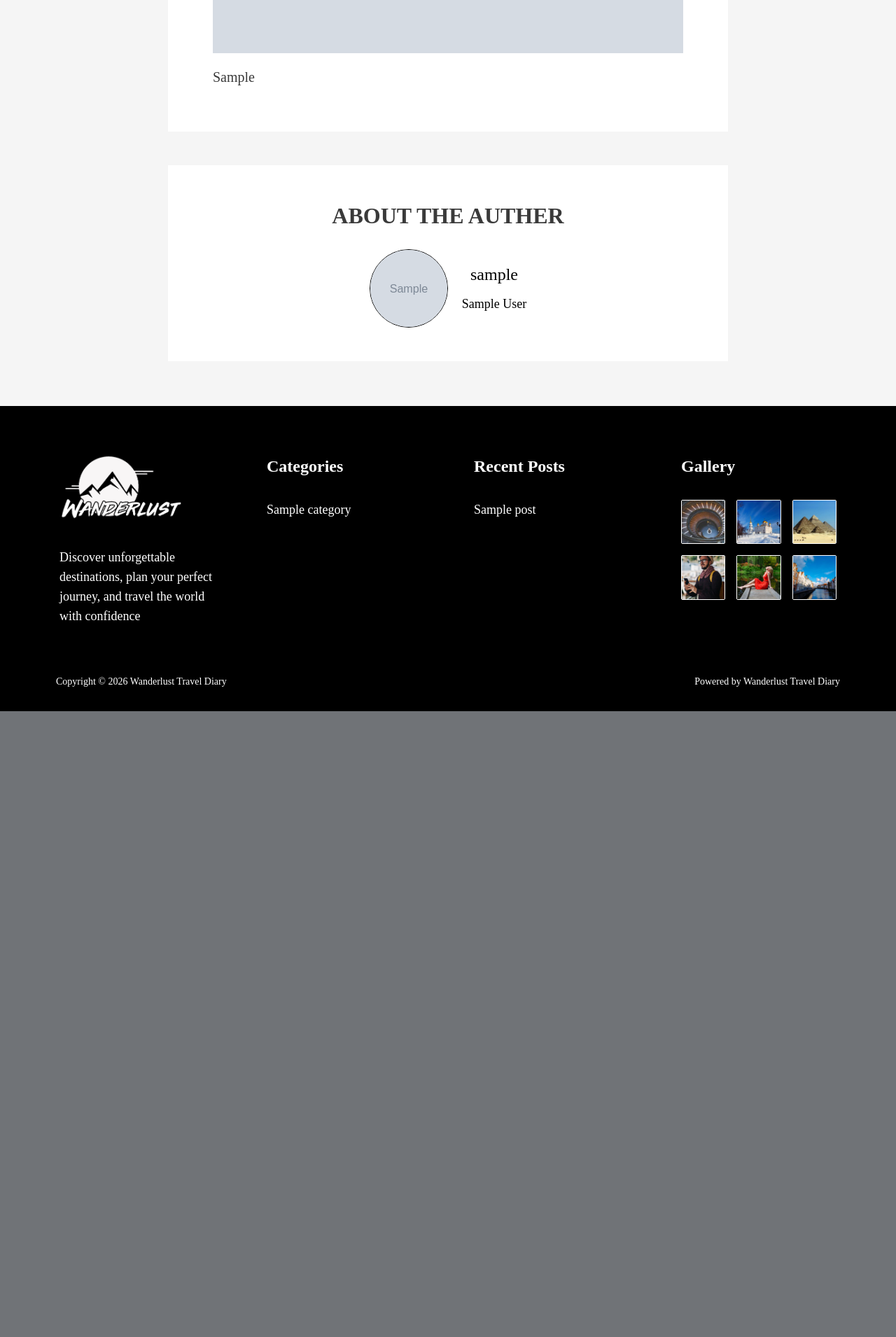
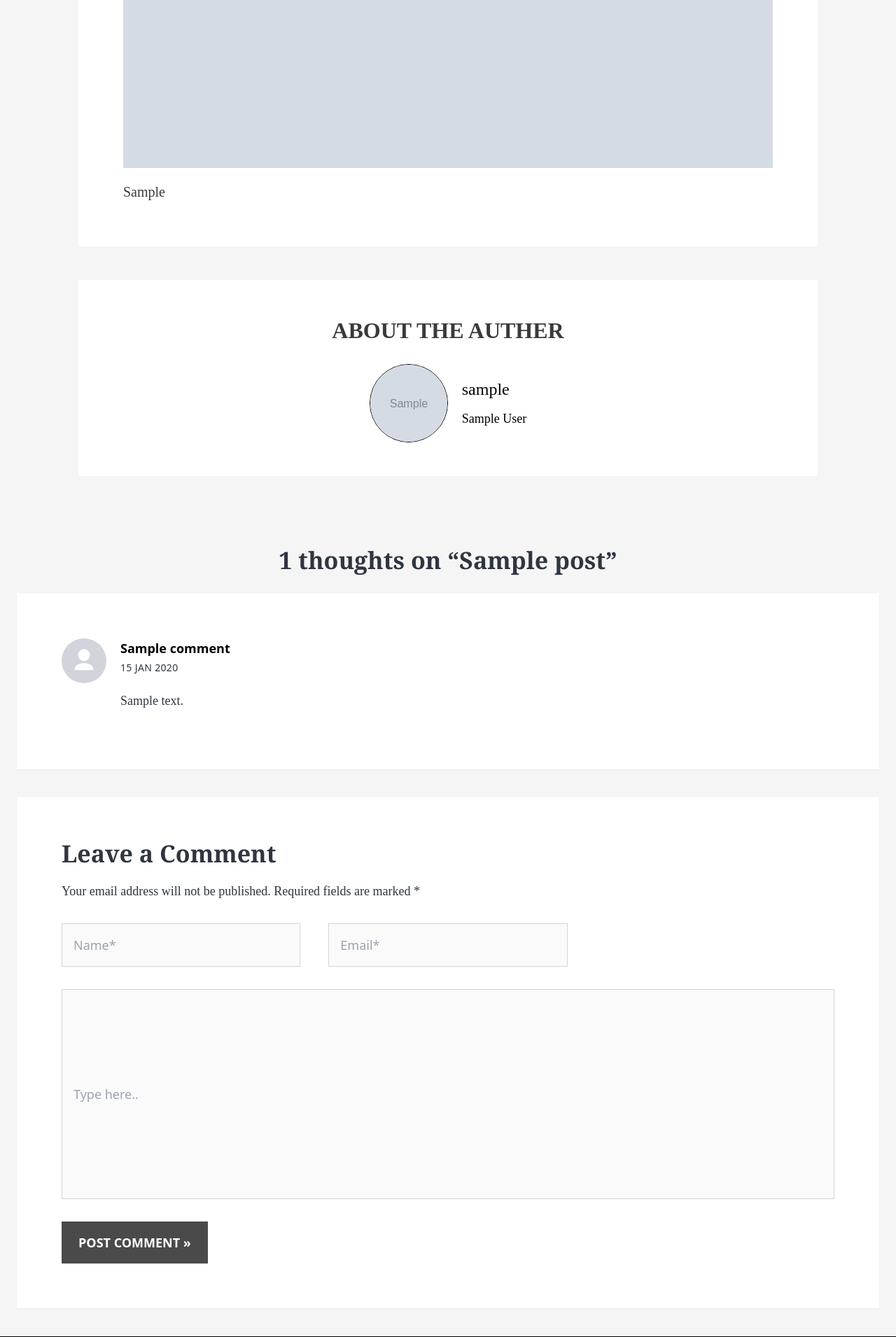
Before and after one commit to ariyarastpour/project1, a Django app: page /blog/1 in a window 1280 px wide. Shown: the part 1720-3630 px from the top of the page at 70% size. Before the commit the page ends 2736 px from the top, so only its background shows below. Run offline with Django 5.2, Linux system fonts and the light colour scheme; tables that the repository leaves empty hold one stand-in row (values such as "Sample post"); grey boxes marked "Sample" are stand-in pictures; some libraries are stand-ins or nearby versions.

Commit message:
I finished comments in single pages

```diff
--- /dev/null
+++ b/blog/forms.py
@@ -0,0 +1,8 @@
+from django import forms
+from blog.models import Comment
+
+class CommentForm(forms.ModelForm):
+
+    class Meta:
+        model = Comment
+        fields = ['post','name', 'email', 'message']
--- a/blog/urls.py
+++ b/blog/urls.py
@@ -4,7 +4,7 @@ app_name = 'blog'
 
 urlpatterns = [
     path('', blog_view, name='index'),
-    path('/<int:pid>',blog_pid, name='pid'),
+    path('/<int:pid>',blog_single, name='pid'),
     #author url
     path('/author/<str:author_username>',blog_view ,name='author' ),
     #categories url
--- a/blog/views.py
+++ b/blog/views.py
@@ -1,6 +1,8 @@
 from django.shortcuts import render , get_object_or_404
-from blog.models import Post
+from blog.models import Post,Comment
 from django.core.paginator import Paginator,PageNotAnInteger,EmptyPage
+from django.contrib import messages
+from blog.forms import CommentForm
 
 def blog_view(request,**kwargs):
     posts = Post.objects.filter(status=1)
@@ -29,10 +31,19 @@ def blog_view(request,**kwargs):
     return render(request, 'blog/blog-home.html', context)
 
 #Single Page
-def blog_pid(request,pid):
+def blog_single(request,pid):
+    if request.method == 'POST':
+        form = CommentForm(request.POST)
+        if form.is_valid():
+            form.save()
+            messages.add_message(request,messages.SUCCESS,'Thanks for your comment! We will be in touch with you shortly.')
+        else:
+            messages.add_message(request,messages.ERROR,'Your comment failed to send')
     posts = Post.objects.filter(status=1)
     post = get_object_or_404(posts, pk=pid,status=1)
-    context = {'post':post}
+    comments = Comment.objects.filter(post=post, approved=True)
+    form = CommentForm()
+    context = {'post':post, 'comments':comments, 'form':form}
     return render(request,'blog/blog-single.html',context)
 
 def blog_search(request):
--- a/templates/blog/blog-categories-footer.html
+++ b/templates/blog/blog-categories-footer.html
@@ -2,7 +2,7 @@
 
 <div class="flex flex-col gap-5 w-full sm:w-1/2 lg:w-1/5">
     <h2 class="text-white font-semibold md:text-2xl text-xl md:pb-3 pb-2">Categories</h2>
-    <div class="md:flex md:flex-col grid grid-cols-2 gap-x-6 gap-y-1">
+    <div class="flex flex-col gap-y-1">
         {% for name in categories %}
             <a href="{% url 'blog:category' cat_name=name %}" class="text-white md:text-lg text-md hover:text-black transition">{{name}}</a>
         {% endfor %}
--- a/templates/blog/blog-home.html
+++ b/templates/blog/blog-home.html
@@ -270,7 +270,7 @@
             <div class="md:mt-36 mt-16 flex flex-col items-center gap-14">
                 <div class="flex flex-col items-center gap-6 text-center">
                     <h1 class="text-white md:text-7xl text-4xl md:font-bold font-semibold">Wanderlust Travel Blog</h1>
-                    <p class="text-white md:text-2xl text-lg drop-shadow-lg">
+                    <p class="text-white md:text-2xl text-lg md:drop-shadow-lg drop-shadow-md">
                         to see something once than hear about it a thousand times!
                     </p>
                 </div>
@@ -365,7 +365,7 @@
 
         {% include  "blog/blog-sidebar.html" %}
     </div>
-    <div class="flex pb-16 pt-8 justify-center pl-16 w-3/5 items-center">
+    <div class="flex md:pb-16 pb-10 pt-8 justify-center md:pl-16 md:w-3/5 items-center">
         {% include "blog/blog-paginator.html" %}
     </div>
 
--- a/templates/blog/blog-paginator.html
+++ b/templates/blog/blog-paginator.html
@@ -2,11 +2,10 @@
 
 <div class="relative w-full flex items-center justify-center p-4">
   {% if posts.has_previous %}
-    <a href="?page=posts.previous_page_number" class="absolute left-0 border border-solid border-black px-4 py-2 text-gray-700 hover:text-white hover:bg-gray-700 transition">
+  <a href="?page=posts.previous_page_number" class="hidden md:absolute left-0 border border-solid border-black px-4 py-2 text-gray-700 hover:text-white hover:bg-gray-700 transition">
     ← PREVIOUS
   </a>
   {% endif %}
-
   <!-- شماره صفحات -->
   <div class="flex space-x-1 items-center">
     {% for i in posts.paginator.page_range %}
@@ -17,7 +16,7 @@
   </div>
 
   {% if posts.has_next %}
-  <a  href="?page=posts.next_page_number" class="absolute right-0 border border-solid border-black px-4 py-2 text-gray-700 hover:text-white hover:bg-gray-700 transition">
+  <a  href="?page=posts.next_page_number" class="hidden md:absolute right-0 border border-solid border-black px-4 py-2 text-gray-700 hover:text-white hover:bg-gray-700 transition">
     NEXT →
   </a>
   {% endif %}
--- a/templates/blog/blog-sidebar.html
+++ b/templates/blog/blog-sidebar.html
@@ -2,10 +2,10 @@
 {% load blog_tags %}
 
 <div class="flex flex-col md:w-1/4 py-[30px] md:mr-6 md:px-0 px-4 md:gap-10 gap-8">
-    <div class="flex items-center justify-center py-8 px-1 bg-white">
+    <div class="flex items-center justify-center md:py-8 py-6 px-1 bg-white">
        <form method="get" class="relative w-11/12 px-3">
             <input
-                class="bg-[#FAFAFA] py-2 px-4 font-medium text-[#666] text-lg border border-solid border-[#dddddd] rounded-sm w-full" type="text"
+                class="bg-[#FAFAFA] py-2 md:px-4 px-3 font-medium text-[#666] text-lg border border-solid border-[#dddddd] rounded-sm w-full" type="text"
                 placeholder="Search..." name="s">
             <img class="w-3 h-3 absolute right-6 top-1/2 -translate-y-1/2" src="{% static 'search-icon.webp' %}" alt="search">
        </form>
--- a/templates/blog/blog-single.html
+++ b/templates/blog/blog-single.html
@@ -20,7 +20,7 @@
 <body class="bg-[#F5F5F5]">
   <div class="relative w-full">
     <img src="{{post.image.url}}"
-      class="object-cover w-full md:h-auto h-[645px] brightness-75" alt="image">
+      class="object-cover w-full md:h-auto h-[600px] brightness-75" alt="image">
     <div class="absolute inset-0 bg-black/30"></div>
 
     <header class="absolute top-0 left-0 gap-3 z-50 w-full md:px-6 px-3">
@@ -41,7 +41,6 @@
                           <li><a href="{% url 'website:home' %}" class="block py-2 text-lg  px-4 rounded-md">Home</a></li>
                           <li><a href="{% url 'website:about' %}" class="block py-2 text-lg  px-4 rounded-md">About Us</a></li>
                           <li><a href="{% url 'blog:index' %}" class="block py-2 text-lg px-4 rounded-md">Blog</a></li>
-
                           <li class="relative group">
                               <button class="flex items-center gap-1 px-4 py-2 w-full text-left">
                                   <span class="text-lg">Journeys</span>
@@ -56,13 +55,11 @@
                                 {% posts_categories_header %}
                               </ul>
                             </li>
-
                           <li><a href="{% url 'website:contact' %}" class="text-lg">Contact</a></li>
                       </ul>
                   </div>
               </div>
             </nav>
-
           <nav class="relative z-30 w-full">
               <div class="flex md:flex-col gap-7 items-center md:-mt-2 -mt-3 justify-between w-full md:px-0 px-2">
                   <!-- لوگوی سایت -->
@@ -70,7 +67,6 @@
                     <img src="{% static 'logo.png' %}"
                       class="md:w-44 w-40" alt="LOGO">
                   </div>
-
                   <!-- دکمه منوی همبرگری (برای موبایل) -->
                   <button id="mobile-menu-button"
                       class="md:hidden block p-3 bg-[#444444] rounded-sm text-white focus:outline-none focus:ring-2 focus:ring-white">
@@ -79,13 +75,11 @@
                       7h18c0.552 0 1-0.448 1-1s-0.448-1-1-1h-18c-0.552 0-1 0.448-1 1s0.448 1 1 1zM3 19h18c0.552 0 1-0.448 1-1s-0.448-1-1-1h-18c-0.552 0-1 0.448-1 1s0.448 1 1 1z"></path>
                       </svg>
                     </button>
-
                   <!-- لیست منو (برای دسکتاپ) - با قابلیت باز و بسته شدن توسط جاوااسکریپت -->
                   <ul class="hidden md:flex items-center justify-center gap-9 text-white font-semibold w-full">
                       <li><a href="{% url 'website:home' %}" class="transition text-lg hover:opacity-80">Home</a></li>
                       <li><a href="{% url 'website:about' %}" class="transition text-lg hover:opacity-80">About Us</a></li>
                       <li><a href="{% url 'blog:index' %}" class="transition text-lg hover:opacity-80">Blog</a></li>
-
                       <li class="relative"> <!-- 'group' class حذف شد -->
                         <!-- دکمه برای باز و بسته کردن زیرمنو -->
                         <button id="destination-desktop-button"
@@ -97,18 +91,15 @@
                               <path stroke-linecap="round" stroke-linejoin="round" d="M19 9l-7 7-7-7" />
                             </svg>
                           </button>
-
                         <!-- زیرمنوی Destination برای دسکتاپ - ابتدا مخفی -->
                         <ul id="destination-desktop-submenu"
                             class="absolute right-0 mt-2 overflow-hidden rounded-md bg-white text-black shadow-lg max-h-0 opacity-0 translate-y-2 transition-all duration-300 z-10">
                             {% posts_categories_header %}
                         </ul>
                       </li>
-
                       <li><a href="{% url 'website:contact' %}" class="text-lg">Contact</a></li>
                   </ul>
                 </div>
-
               <!-- پنجره مودال برای منوی موبایل -->
               <div id="mobile-modal"
                   class="fixed inset-0 z-40 bg-black bg-opacity-50 backdrop-blur-sm flex items-center justify-center invisible opacity-0 transition-all duration-300">
@@ -122,10 +113,7 @@
                       <ul class="flex flex-col gap-5 text-black font-semibold">
                         <li><a href="{% url 'website:home' %}" class="block py-2 text-lg px-4 rounded-md">Home</a></li>
                         <li><a href="{% url 'website:about' %}" class="block py-2 text-lg  px-4 rounded-md">About</a></li>
-                                <li><a href="{% url 'blog:index' %}" class="block py-2 text-lg  px-4 rounded-md">Blog</a></li>
-
-
-
+                        <li><a href="{% url 'blog:index' %}" class="block py-2 text-lg  px-4 rounded-md">Blog</a></l
                         <li class="relative group">
                           <button class="flex items-center gap-1 px-4 py-2 w-full text-left">
                             <span class="text-lg">Destination</span>
@@ -140,7 +128,6 @@
                             {% posts_categories_header %}
                           </ul>
                         </li>
-
                         <li><a href="{% url 'website:contact' %}" class="text-lg">Contact</a></li>
                       </ul>
                   </div>
@@ -247,7 +234,7 @@
               }
           </script>
         </div>
-        <div class="md:mt-60 mt-28 flex flex-col items-center gap-14">
+        <div class="md:mt-60 mt-36 flex flex-col items-center gap-14">
           <div class="flex flex-col items-center gap-7 text-center">
             <h1 class="text-white md:text-[5.1rem] text-4xl md:font-bold font-semibold">{{post.title}}</h1>
             <div class="flex gap-2 text-white md:text-lg text-sm drop-shadow-xl">
@@ -262,8 +249,8 @@
     </header>
   </div>
 
-  <div class="w-full mx-auto md:container md:py-[4rem] py-[2rem] md:px-[15rem] px-[1rem] items-center justify-center">
-    <section class="bg-white md:p-16 p-8">
+  <div class="w-full mx-auto md:container md:py-[4rem] py-[2rem] md:px-[7rem] px-[1rem] items-center justify-center">
+    <section class="bg-white md:p-16 p-7">
       <div class="flex flex-col">
         <p class="md:text-slate-700 uppercase text-md mb-2">
           {% for cat in post.category.all %}
@@ -277,20 +264,98 @@
         <p class=" mt-5 text-[#3A3A3A] md:text-xl text-lg leading-7 text-justify">{{post.disc}}</p>
       </div>
     </section>
-    <section id="author" class="bg-white md:p-12 p-8 mt-12">
+    <section id="author" class="bg-white md:p-12 p-8 md:mt-12 mt-8">
       <div class="flex flex-col gap-6 items-center">
         <h2 class="md:text-[2rem] text-[1.6rem] text-[#3A3A3A] font-semibold">ABOUT THE AUTHER</h2>
         <div class="flex md:flex-row flex-col gap-5 items-center">
           <img class="rounded-full md:w-28 md:h-28 w-24 h-24 border border-black" src="{{post.author_image.url}}" alt="author-img">
-          <div class="flex flex-col gap-3 items-center">
+          <div class="flex flex-col gap-3 md:items-start items-center">
             <h3 class="text-2xl">{{post.author}}</h3>
-            <p class="text-lg text-center">{{post.author_bio}}</p>
+            <p class="text-lg md:text-start text-center">{{post.author_bio}}</p>
           </div>
         </div>
       </div>
     </section>
   </div>
 
+  <div class="w-full mx-auto px-6 py-10">
+
+    <!-- Title -->
+    <h2 class="text-center md:text-[34px] text-2xl font-bold font-serif text-[#2f3640] mb-8">
+      {{comments|length}} thoughts on “{{post.title}}”
+    </h2>
+
+    {% if comments %}
+    <div class="bg-white p-7 md:p-16 shadow-sm mb-10">
+      {% for comment in comments %}
+      <div class="flex items-start md:gap-5 gap-3 mb-5">
+        <div class="md:w-16 w-12 md:h-16 h-12 rounded-full bg-gray-300 flex items-center justify-center overflow-hidden shrink-0">
+          <svg xmlns="http://www.w3.org/2000/svg" class="md:w-10 w-7 h-7 md:h-10 text-white" fill="currentColor" viewBox="0 0 24 24">
+            <path d="M12 12c2.761 0 5-2.239 5-5s-2.239-5-5-5-5 2.239-5 5 2.239 5 5 5zm0 2c-4.418 0-8 2.239-8 5v1h16v-1c0-2.761-3.582-5-8-5z"/>
+          </svg>
+        </div>
+
+        <div class="flex-1">
+          <div class="font-semibold md:text-lg text-md">{{comment.name}}</div>
+          <div class="md:text-sm text-[13px] uppercase tracking-wide text-[#2f3640] mt-1">
+            {{comment.created_date|date:"d M Y"}}
+          </div>
+
+          <p class="mt-6 text-[18px] text-[#2f3640]">
+            {{comment.message}}
+          </p>
+        </div>
+      </div>
+      {% endfor %}
+    </div>
+    {% else %}
+      <p class="text-[18px] text-center mb-5 text-[#2f3640]">No comments yet!! Be the first to leave a comment.</p>
+    {% endif %}
+
+    <div class="bg-white p-10 md:p-16 shadow-sm">
+      <h3 class="md:text-[34px] text-2xl font-bold font-serif text-[#2f3640] mb-6">
+        Leave a Comment
+      </h3>
+
+      <p class="md:text-lg text-md mb-8 text-[#2f3640]">
+        Your email address will not be published. Required fields are marked *
+      </p>
+      <form method="post" class="space-y-8" action="{% url 'blog:pid' post.id %}">
+        {% csrf_token %}
+        <div class="grid grid-cols-1 md:grid-cols-3 md:gap-10 gap-5">
+          <input
+            name="post"
+            type="hidden"
+            value="{{post.id}}"
+            class="border border-gray-300 bg-[#FAFAFA] md:p-4 p-3 text-lg outline-none focus:border-gray-400 placeholder:text-gray-400"
+          />
+          <input
+            name="name"
+            placeholder="Name*"
+            class="border border-gray-300 bg-[#FAFAFA] md:p-4 p-3 md:text-lg text-md outline-none focus:border-gray-400 placeholder:text-gray-400"
+          />
+          <input
+            name="email"
+            placeholder="Email*"
+            class="border border-gray-300 bg-[#FAFAFA] md:p-4 p-3 md:text-lg text-md outline-none focus:border-gray-400 placeholder:text-gray-400"
+          />
+        </div>
+        <input
+          name="message"
+          class="w-full bg-[#FAFAFA] h-[300px] border border-gray-300 md:pl-4 pl-3 md:text-lg text-md outline-none focus:ring-0 focus:border-gray-400 resize-y placeholder:text-gray-400"
+          placeholder="Type here..">
+        </input>
+
+        <button
+          type="submit"
+          class="bg-[#4a4a4a] text-white font-semibold uppercase md:px-6 px-4 md:py-4 py-3 md:text-lg text-sm hover:bg-[#333] transition"
+        >
+          Post Comment »
+        </button>
+      </form>
+    </div>
+  </div>
+
 </body>
 {% endblock %}
 </html>
```
Also changed, not shown: blog/admin.py (+8 -1 lines), blog/models.py (+15 -0 lines), templates/website/index.html (+6 -6 lines), blog/migrations/0011_comment.py (added), blog/migrations/0012_comment_approve.py (added), blog/migrations/0013_rename_approve_comment_approved.py (added), blog/migrations/0014_remove_comment_subject.py (added). Lines whose indentation alone changed are shown as unchanged.
